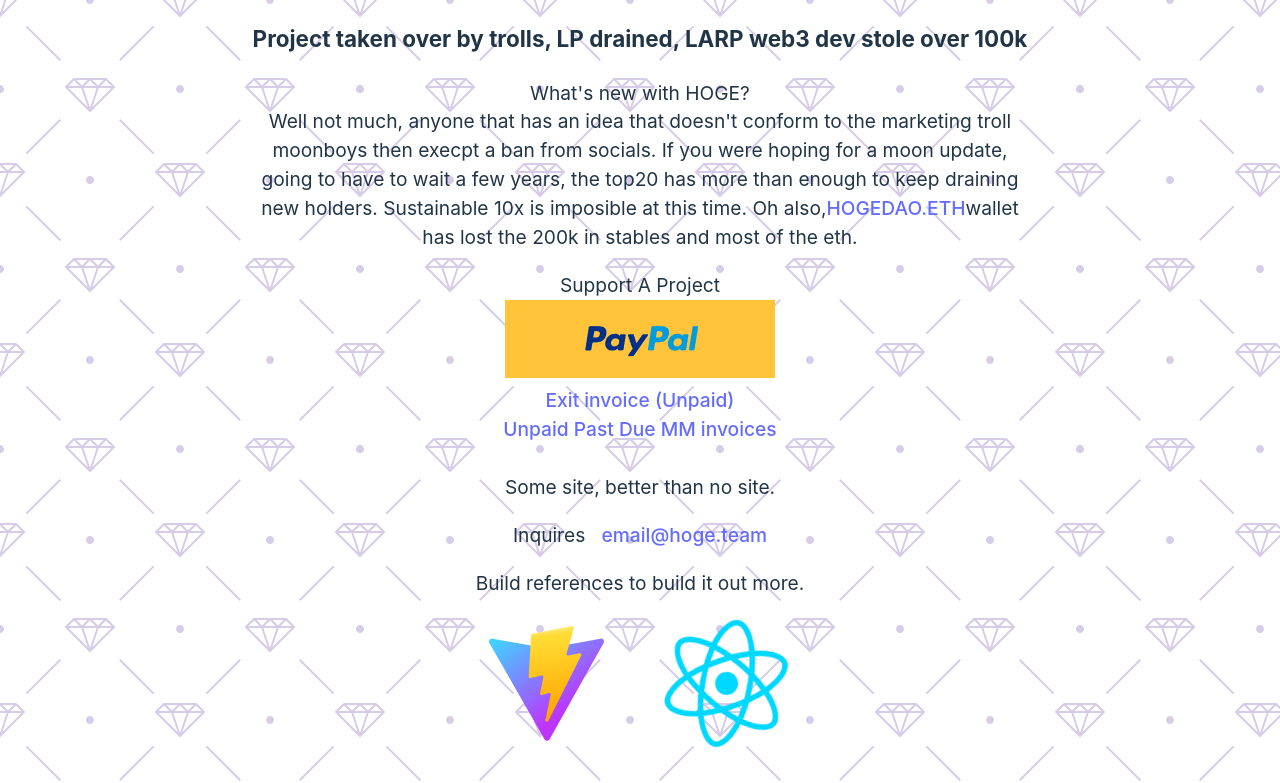
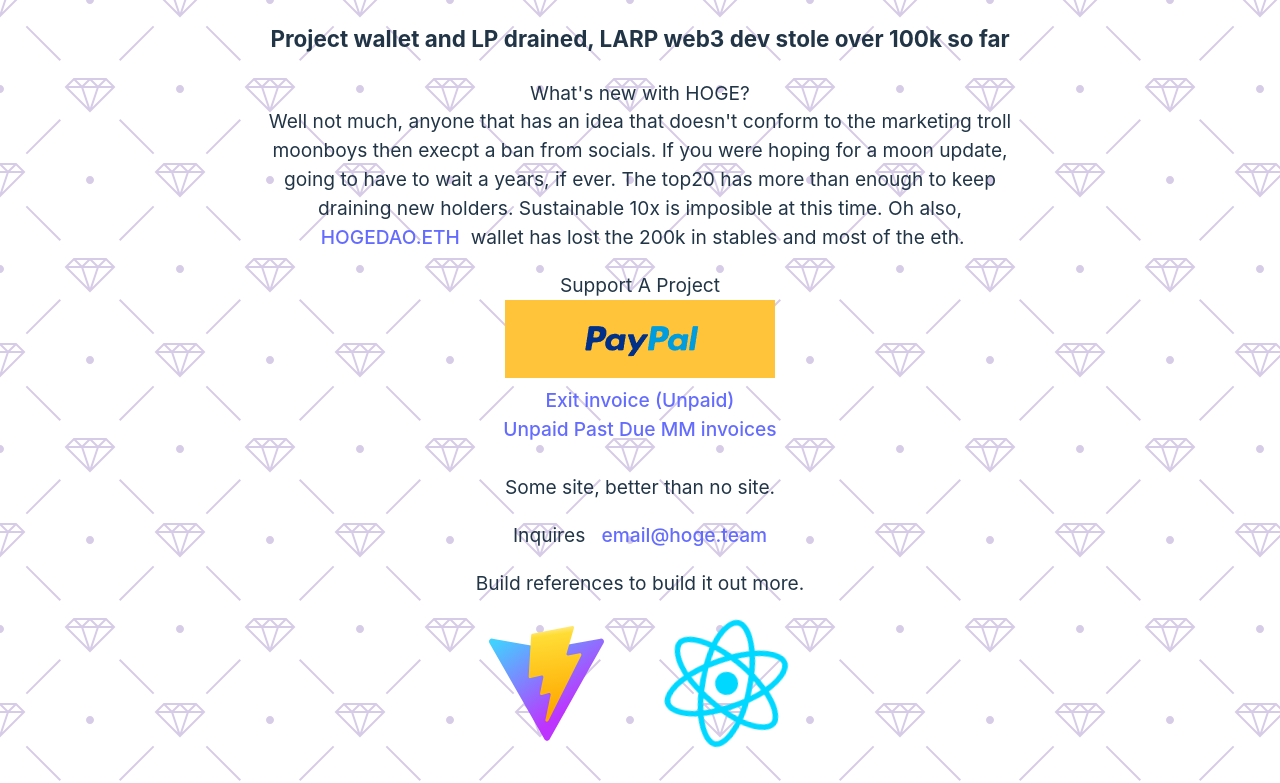
Before and after one commit to Hoge-Team/some-top20-site, a React (Vite) app: page / in a window 1280 px wide. Shown: the top 783 px of the page. Built offline with nearby package versions, Linux system fonts and the light colour scheme.

Commit message:
Update Home.jsx

```diff
--- a/src/pages/Home.jsx
+++ b/src/pages/Home.jsx
@@ -10,14 +10,16 @@
     const [paid, setPaid] = useState(false);
   return (
     <div className='container'>
-      <h3>Project taken over by trolls, LP drained, LARP web3 dev stole over 100k</h3>
+      <h3>Project wallet and LP drained, LARP web3 dev stole over 100k so far</h3>
       <p id='intro'>
         What's new with HOGE? <br />
         Well not much, anyone that has an idea that doesn't conform to the marketing troll moonboys then execpt a ban from socials.
-        If you were hoping for a moon update, going to have to wait a few years, the top20 has more than enough to keep draining new holders.
-        Sustainable 10x is imposible at this time. Oh also,
+        If you were hoping for a moon update, going to have to wait a years, if ever.
+        The top20 has more than enough to keep draining new holders.
+        Sustainable 10x is imposible at this time.
+        Oh also, &nbsp;
         <a href='https://etherscan.io/address/0x1920bd8C66ef7F5AC44846413B74CB05f5182B14' >HOGEDAO.ETH</a>
-         wallet has lost the 200k in stables and most of the eth.
+        &nbsp; wallet has lost the 200k in stables and most of the eth.
       </p>
       <div  id='paypal_button' hidden={paid}>
         Support A Project <br/>
```
